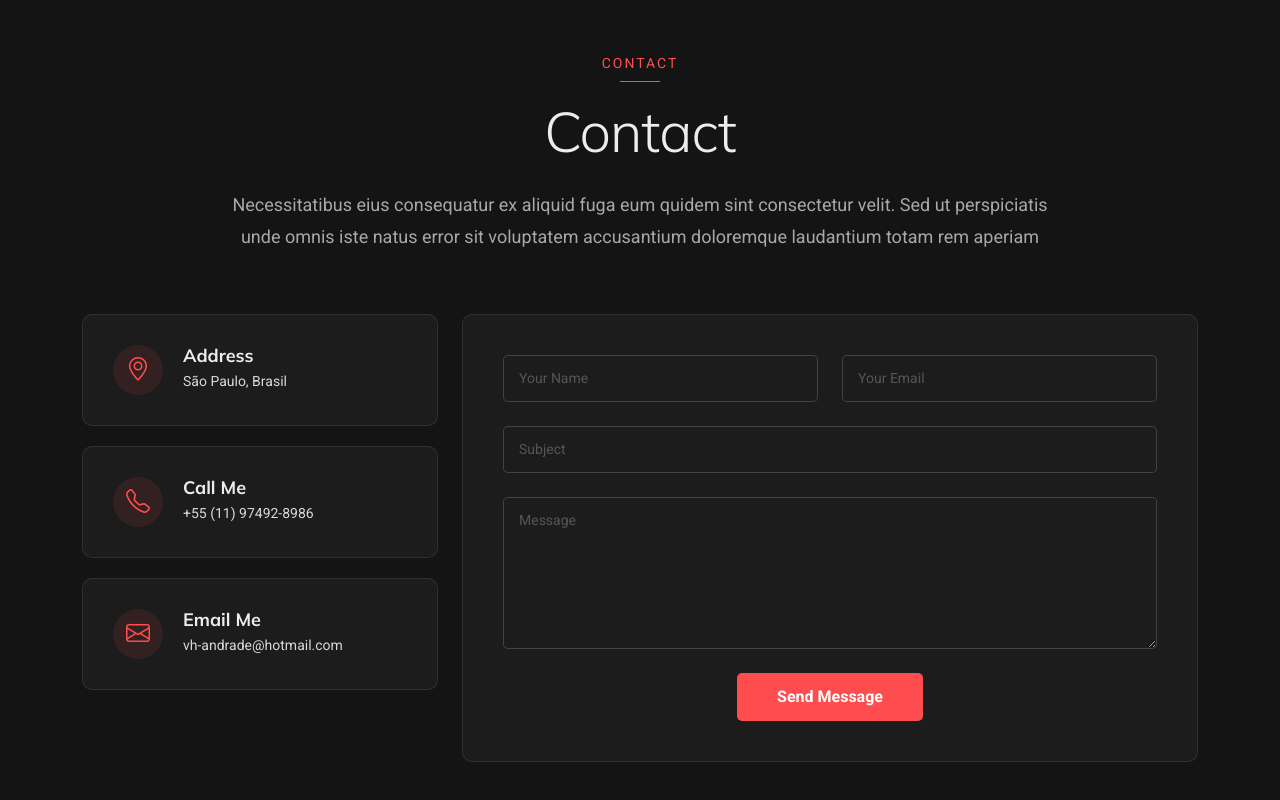
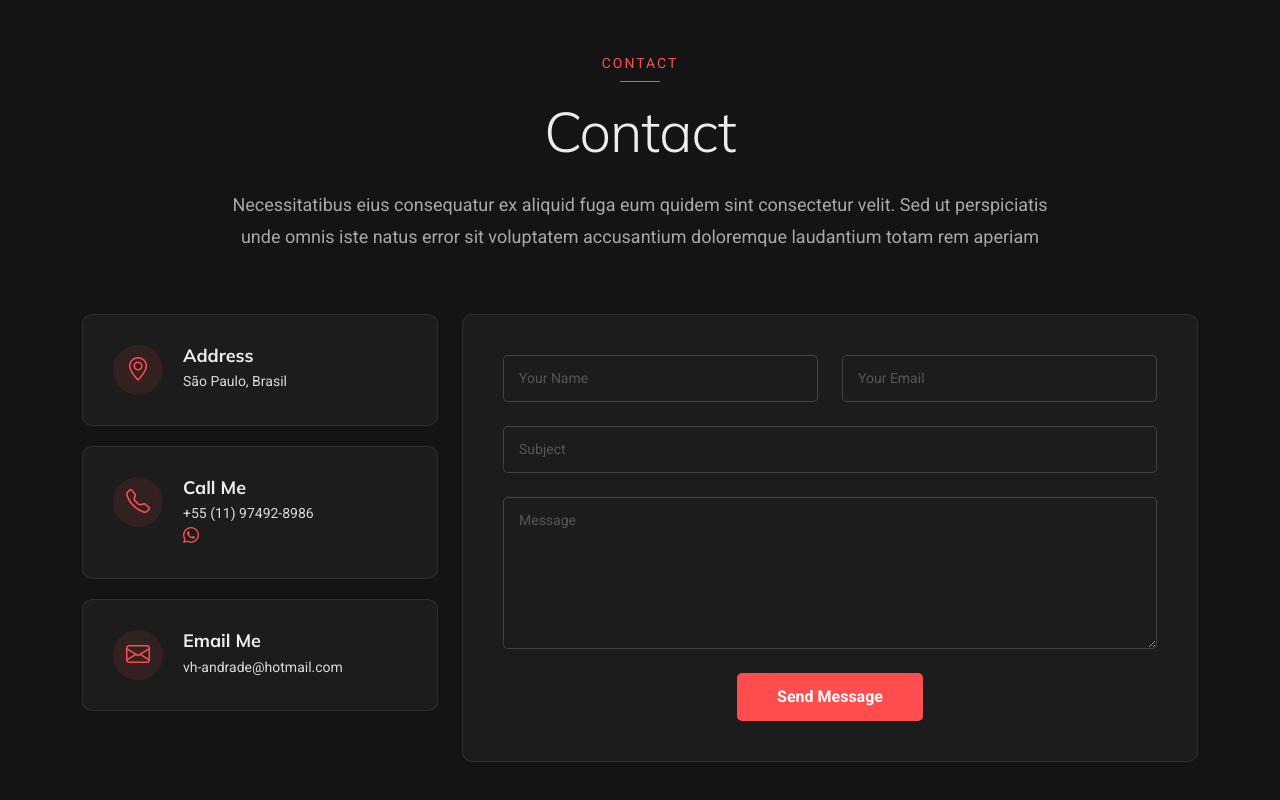
Before and after one commit to vharock/portfolio-projetos, a plain HTML site: page index.html in a window 1280 px wide. Shown: the part 6250-7050 px from the top of the page. Drawn offline with nearby package versions, Linux system fonts and the light colour scheme.

Commit message:
Update index.html

```diff
--- a/index.html
+++ b/index.html
@@ -807,6 +807,7 @@
               <div>
                 <h3>Call Me</h3>
                 <p>+55 (11) 97492-8986</p>
+                <a href="https://wa.me/5511974928986?text=Olá,%20gostei%20do%20seu%20portfólio,%20podemos%20conversar%20?"><i class="bi bi-whatsapp"></i></a>
               </div>
             </div>
 
```
